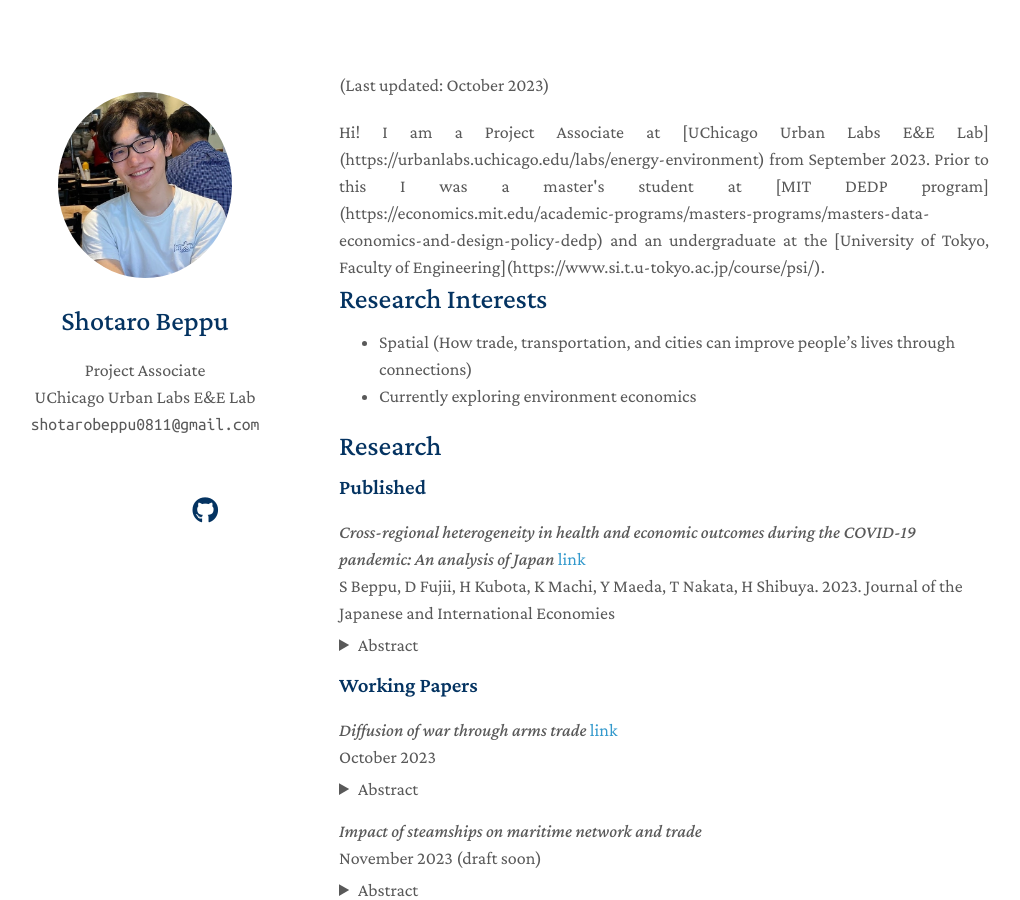
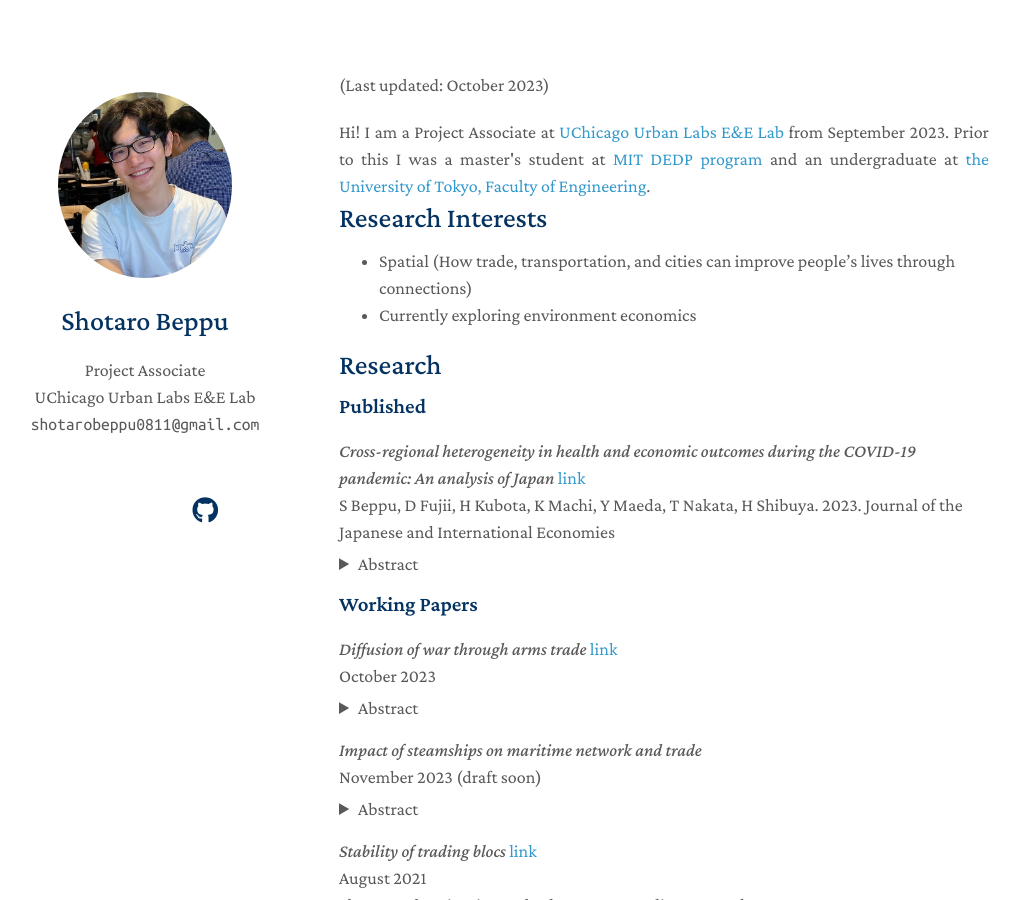
Before and after one commit to ShotaroBeppu/ShotaroBeppu.github.io, a Jekyll site: the page built from index.md, in a window 1280 px wide and 900 px high. Shown: the whole window, without its empty margins (131-1151 px from the left). Built offline with Jekyll 4.4.1, drawn with Linux system fonts in a browser that asks for light colours; nearby versions of some CDN libraries; a style sheet for code colours, icons or effects is not loaded; part of the change alters nothing that is shown.

Commit message:
Update index.md

```diff
--- a/index.md
+++ b/index.md
@@ -5,9 +5,7 @@ layout: homepage
 (Last updated: October 2023)<br>
 
 <div style="text-align: justify">
-
-Hi! I am a Project Associate at [UChicago Urban Labs E&E Lab](https://urbanlabs.uchicago.edu/labs/energy-environment) from September 2023. Prior to this I was a master's student at [MIT DEDP program](https://economics.mit.edu/academic-programs/masters-programs/masters-data-economics-and-design-policy-dedp) and an undergraduate at the [University of Tokyo, Faculty of Engineering](https://www.si.t.u-tokyo.ac.jp/course/psi/).
-
+Hi! I am a Project Associate at <a href="https://urbanlabs.uchicago.edu/labs/energy-environment">UChicago Urban Labs E&E Lab</a> from September 2023. Prior to this I was a master's student at <a href="https://economics.mit.edu/academic-programs/masters-programs/masters-data-economics-and-design-policy-dedp">MIT DEDP program</a> and an undergraduate at <a href="https://www.si.t.u-tokyo.ac.jp/course/psi/">the University of Tokyo, Faculty of Engineering</a>.
 </div>
 
 ## Research Interests
```
